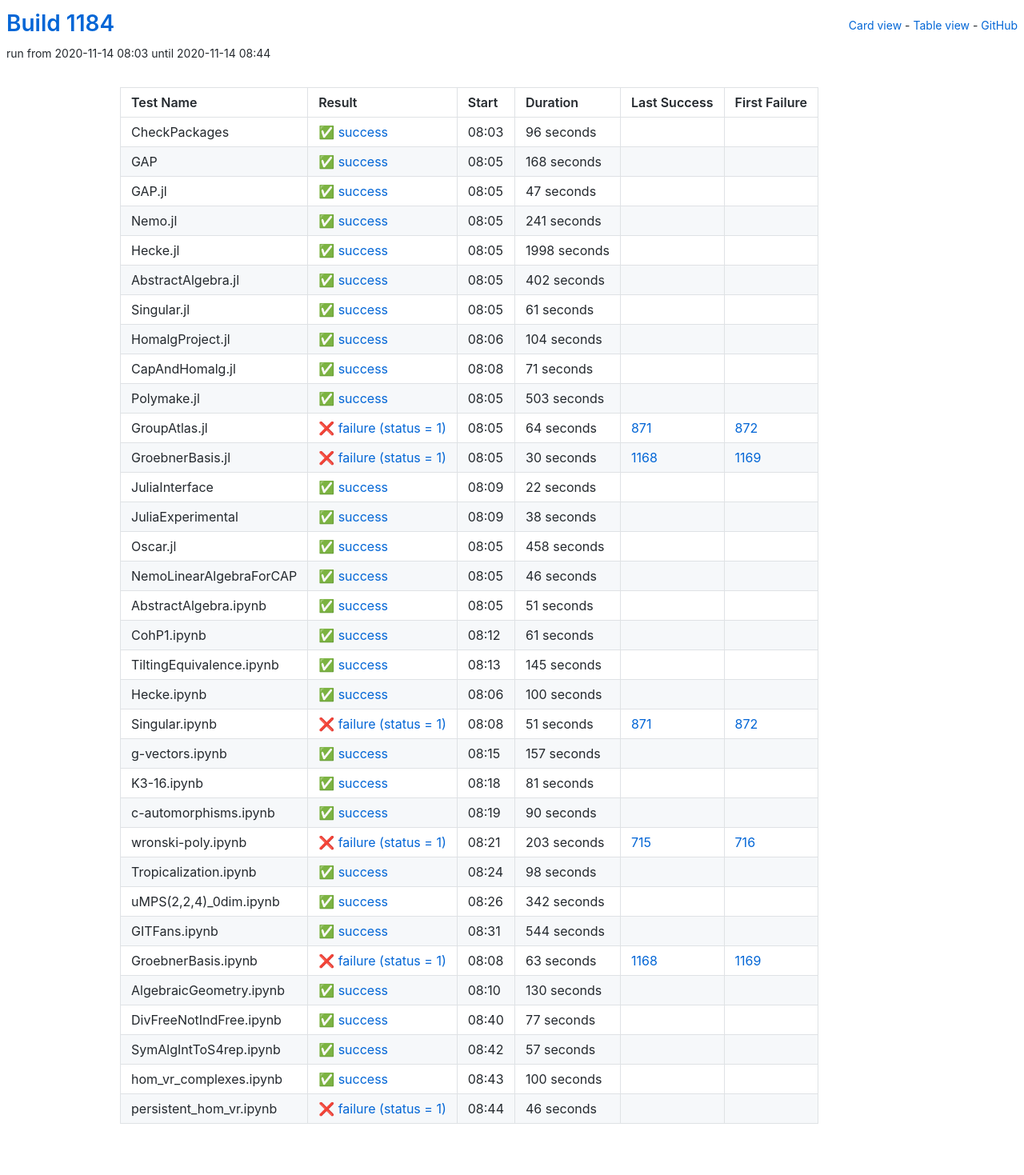
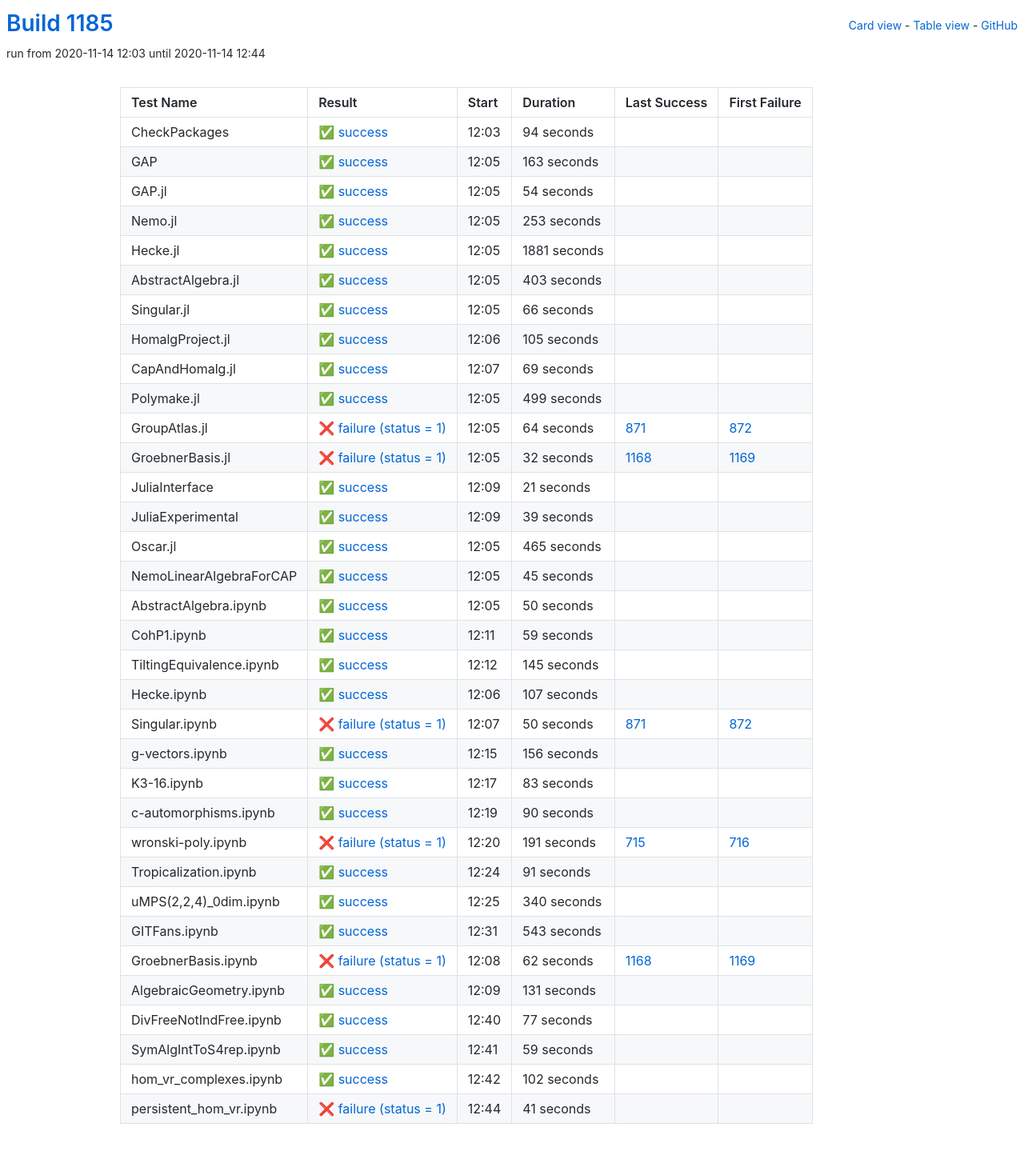
Before and after one commit to oscar-system/oscar-ci-status-stable, a Jekyll site: the page built from table.html, in a window 1280 px wide. Shown: the whole page at 80% size. Built offline with Jekyll 4.4.1, drawn with Linux system fonts in a browser that asks for light colours.

Commit message:
Build #1185

```diff
--- a/_data/ci.yml
+++ b/_data/ci.yml
@@ -1,6 +1,6 @@
 ---
-build: 1184
-build_url: https://oscarci.mathematik.uni-kl.de/job/oscar-stable/1184/
+build: 1185
+build_url: https://oscarci.mathematik.uni-kl.de/job/oscar-stable/1185/
 job: oscar-stable
 organization: oscar-system
 repo: oscar-ci-status-stable
@@ -8,128 +8,128 @@ repourl: https://github.com/oscar-system/oscar-ci-status-stable
 tests:
 - name: CheckPackages
   id: checkpackages
-  log: https://oscarci.mathematik.uni-kl.de/job/oscar-stable/1184/artifact/logs/build-1184/CheckPackages.log
-  start: 2020-11-14 08:03
+  log: https://oscarci.mathematik.uni-kl.de/job/oscar-stable/1185/artifact/logs/build-1185/CheckPackages.log
+  start: 2020-11-14 12:03
   success: true
   exitcode: 0
   status: success
-  duration: 96
+  duration: 94
   last_success: false
   last_success_url:
   first_failure: false
   first_failure_url:
 - name: GAP
   id: gap
-  log: https://oscarci.mathematik.uni-kl.de/job/oscar-stable/1184/artifact/logs/build-1184/GAP.log
-  start: 2020-11-14 08:05
+  log: https://oscarci.mathematik.uni-kl.de/job/oscar-stable/1185/artifact/logs/build-1185/GAP.log
+  start: 2020-11-14 12:05
   success: true
   exitcode: 0
   status: success
-  duration: 168
+  duration: 163
   last_success: false
   last_success_url:
   first_failure: false
   first_failure_url:
 - name: GAP.jl
   id: gap-jl
-  log: https://oscarci.mathematik.uni-kl.de/job/oscar-stable/1184/artifact/logs/build-1184/GAP.jl.log
-  start: 2020-11-14 08:05
+  log: https://oscarci.mathematik.uni-kl.de/job/oscar-stable/1185/artifact/logs/build-1185/GAP.jl.log
+  start: 2020-11-14 12:05
   success: true
   exitcode: 0
   status: success
-  duration: 47
+  duration: 54
   last_success: false
   last_success_url:
   first_failure: false
   first_failure_url:
 - name: Nemo.jl
   id: nemo-jl
-  log: https://oscarci.mathematik.uni-kl.de/job/oscar-stable/1184/artifact/logs/build-1184/Nemo.jl.log
-  start: 2020-11-14 08:05
+  log: https://oscarci.mathematik.uni-kl.de/job/oscar-stable/1185/artifact/logs/build-1185/Nemo.jl.log
+  start: 2020-11-14 12:05
   success: true
   exitcode: 0
   status: success
-  duration: 241
+  duration: 253
   last_success: false
   last_success_url:
   first_failure: false
   first_failure_url:
 - name: Hecke.jl
   id: hecke-jl
-  log: https://oscarci.mathematik.uni-kl.de/job/oscar-stable/1184/artifact/logs/build-1184/Hecke.jl.log
-  start: 2020-11-14 08:05
+  log: https://oscarci.mathematik.uni-kl.de/job/oscar-stable/1185/artifact/logs/build-1185/Hecke.jl.log
+  start: 2020-11-14 12:05
   success: true
   exitcode: 0
   status: success
-  duration: 1998
+  duration: 1881
   last_success: false
   last_success_url:
   first_failure: false
   first_failure_url:
 - name: AbstractAlgebra.jl
   id: abstractalgebra-jl
-  log: https://oscarci.mathematik.uni-kl.de/job/oscar-stable/1184/artifact/logs/build-1184/AbstractAlgebra.jl.log
-  start: 2020-11-14 08:05
+  log: https://oscarci.mathematik.uni-kl.de/job/oscar-stable/1185/artifact/logs/build-1185/AbstractAlgebra.jl.log
+  start: 2020-11-14 12:05
   success: true
   exitcode: 0
   status: success
-  duration: 402
+  duration: 403
   last_success: false
   last_success_url:
   first_failure: false
   first_failure_url:
 - name: Singular.jl
   id: singular-jl
-  log: https://oscarci.mathematik.uni-kl.de/job/oscar-stable/1184/artifact/logs/build-1184/Singular.jl.log
-  start: 2020-11-14 08:05
+  log: https://oscarci.mathematik.uni-kl.de/job/oscar-stable/1185/artifact/logs/build-1185/Singular.jl.log
+  start: 2020-11-14 12:05
   success: true
   exitcode: 0
   status: success
-  duration: 61
+  duration: 66
   last_success: false
   last_success_url:
   first_failure: false
   first_failure_url:
 - name: HomalgProject.jl
   id: homalgproject-jl
-  log: https://oscarci.mathematik.uni-kl.de/job/oscar-stable/1184/artifact/logs/build-1184/HomalgProject.jl.log
-  start: 2020-11-14 08:06
+  log: https://oscarci.mathematik.uni-kl.de/job/oscar-stable/1185/artifact/logs/build-1185/HomalgProject.jl.log
+  start: 2020-11-14 12:06
   success: true
   exitcode: 0
   status: success
-  duration: 104
+  duration: 105
   last_success: false
   last_success_url:
   first_failure: false
   first_failure_url:
 - name: CapAndHomalg.jl
   id: capandhomalg-jl
-  log: https://oscarci.mathematik.uni-kl.de/job/oscar-stable/1184/artifact/logs/build-1184/CapAndHomalg.jl.log
-  start: 2020-11-14 08:08
+  log: https://oscarci.mathematik.uni-kl.de/job/oscar-stable/1185/artifact/logs/build-1185/CapAndHomalg.jl.log
+  start: 2020-11-14 12:07
   success: true
   exitcode: 0
   status: success
-  duration: 71
+  duration: 69
   last_success: false
   last_success_url:
   first_failure: false
   first_failure_url:
 - name: Polymake.jl
   id: polymake-jl
-  log: https://oscarci.mathematik.uni-kl.de/job/oscar-stable/1184/artifact/logs/build-1184/Polymake.jl.log
-  start: 2020-11-14 08:05
+  log: https://oscarci.mathematik.uni-kl.de/job/oscar-stable/1185/artifact/logs/build-1185/Polymake.jl.log
+  start: 2020-11-14 12:05
   success: true
   exitcode: 0
   status: success
-  duration: 503
+  duration: 499
   last_success: false
   last_success_url:
   first_failure: false
   first_failure_url:
 - name: GroupAtlas.jl
   id: groupatlas-jl
-  log: https://oscarci.mathematik.uni-kl.de/job/oscar-stable/1184/artifact/logs/build-1184/GroupAtlas.jl.log
-  start: 2020-11-14 08:05
+  log: https://oscarci.mathematik.uni-kl.de/job/oscar-stable/1185/artifact/logs/build-1185/GroupAtlas.jl.log
+  start: 2020-11-14 12:05
   success: false
   exitcode: 1
   status: failure
@@ -140,92 +140,92 @@ tests:
   first_failure_url: https://oscarci.mathematik.uni-kl.de/job/oscar-stable/872/
 - name: GroebnerBasis.jl
   id: groebnerbasis-jl
-  log: https://oscarci.mathematik.uni-kl.de/job/oscar-stable/1184/artifact/logs/build-1184/GroebnerBasis.jl.log
-  start: 2020-11-14 08:05
+  log: https://oscarci.mathematik.uni-kl.de/job/oscar-stable/1185/artifact/logs/build-1185/GroebnerBasis.jl.log
+  start: 2020-11-14 12:05
   success: false
   exitcode: 1
   status: failure
-  duration: 30
+  duration: 32
   last_success: 1168
   last_success_url: https://oscarci.mathematik.uni-kl.de/job/oscar-stable/1168/
   first_failure: 1169
   first_failure_url: https://oscarci.mathematik.uni-kl.de/job/oscar-stable/1169/
 - name: JuliaInterface
   id: juliainterface
-  log: https://oscarci.mathematik.uni-kl.de/job/oscar-stable/1184/artifact/logs/build-1184/JuliaInterface.log
-  start: 2020-11-14 08:09
+  log: https://oscarci.mathematik.uni-kl.de/job/oscar-stable/1185/artifact/logs/build-1185/JuliaInterface.log
+  start: 2020-11-14 12:09
   success: true
   exitcode: 0
   status: success
-  duration: 22
+  duration: 21
   last_success: false
   last_success_url:
   first_failure: false
   first_failure_url:
 - name: JuliaExperimental
   id: juliaexperimental
-  log: https://oscarci.mathematik.uni-kl.de/job/oscar-stable/1184/artifact/logs/build-1184/JuliaExperimental.log
-  start: 2020-11-14 08:09
+  log: https://oscarci.mathematik.uni-kl.de/job/oscar-stable/1185/artifact/logs/build-1185/JuliaExperimental.log
+  start: 2020-11-14 12:09
   success: true
   exitcode: 0
   status: success
-  duration: 38
+  duration: 39
   last_success: false
   last_success_url:
   first_failure: false
   first_failure_url:
 - name: Oscar.jl
   id: oscar-jl
-  log: https://oscarci.mathematik.uni-kl.de/job/oscar-stable/1184/artifact/logs/build-1184/Oscar.jl.log
-  start: 2020-11-14 08:05
+  log: https://oscarci.mathematik.uni-kl.de/job/oscar-stable/1185/artifact/logs/build-1185/Oscar.jl.log
+  start: 2020-11-14 12:05
   success: true
   exitcode: 0
   status: success
-  duration: 458
+  duration: 465
   last_success: false
   last_success_url:
   first_failure: false
   first_failure_url:
 - name: NemoLinearAlgebraForCAP
   id: nemolinearalgebraforcap
-  log: https://oscarci.mathematik.uni-kl.de/job/oscar-stable/1184/artifact/logs/build-1184/NemoLinearAlgebraForCAP.log
-  start: 2020-11-14 08:05
+  log: https://oscarci.mathematik.uni-kl.de/job/oscar-stable/1185/artifact/logs/build-1185/NemoLinearAlgebraForCAP.log
+  start: 2020-11-14 12:05
   success: true
   exitcode: 0
   status: success
-  duration: 46
+  duration: 45
   last_success: false
   last_success_url:
   first_failure: false
   first_failure_url:
 - name: AbstractAlgebra.ipynb
   id: abstractalgebra-ipynb
-  log: https://oscarci.mathematik.uni-kl.de/job/oscar-stable/1184/artifact/logs/build-1184/AbstractAlgebra.ipynb.log
-  start: 2020-11-14 08:05
+  log: https://oscarci.mathematik.uni-kl.de/job/oscar-stable/1185/artifact/logs/build-1185/AbstractAlgebra.ipynb.log
+  start: 2020-11-14 12:05
   success: true
   exitcode: 0
   status: success
-  duration: 51
+  duration: 50
   last_success: false
   last_success_url:
   first_failure: false
   first_failure_url:
 - name: CohP1.ipynb
   id: cohp1-ipynb
-  log: https://oscarci.mathematik.uni-kl.de/job/oscar-stable/1184/artifact/logs/build-1184/CohP1.ipynb.log
-  start: 2020-11-14 08:12
+  log: https://oscarci.mathematik.uni-kl.de/job/oscar-stable/1185/artifact/logs/build-1185/CohP1.ipynb.log
+  start: 2020-11-14 12:11
   success: true
   exitcode: 0
   status: success
-  duration: 61
+  duration: 59
   last_success: false
   last_success_url:
   first_failure: false
   first_failure_url:
 - name: TiltingEquivalence.ipynb
   id: tiltingequivalence-ipynb
-  log: https://oscarci.mathematik.uni-kl.de/job/oscar-stable/1184/artifact/logs/build-1184/TiltingEquivalence.ipynb.log
-  start: 2020-11-14 08:13
+  log: https://oscarci.mathematik.uni-kl.de/job/oscar-stable/1185/artifact/logs/build-1185/TiltingEquivalence.ipynb.log
+  start: 2020-11-14 12:12
   success: true
   exitcode: 0
   status: success
@@ -236,56 +236,56 @@ tests:
   first_failure_url:
 - name: Hecke.ipynb
   id: hecke-ipynb
-  log: https://oscarci.mathematik.uni-kl.de/job/oscar-stable/1184/artifact/logs/build-1184/Hecke.ipynb.log
-  start: 2020-11-14 08:06
+  log: https://oscarci.mathematik.uni-kl.de/job/oscar-stable/1185/artifact/logs/build-1185/Hecke.ipynb.log
+  start: 2020-11-14 12:06
   success: true
   exitcode: 0
   status: success
-  duration: 100
+  duration: 107
   last_success: false
   last_success_url:
   first_failure: false
   first_failure_url:
 - name: Singular.ipynb
   id: singular-ipynb
-  log: https://oscarci.mathematik.uni-kl.de/job/oscar-stable/1184/artifact/logs/build-1184/Singular.ipynb.log
-  start: 2020-11-14 08:08
+  log: https://oscarci.mathematik.uni-kl.de/job/oscar-stable/1185/artifact/logs/build-1185/Singular.ipynb.log
+  start: 2020-11-14 12:07
   success: false
   exitcode: 1
   status: failure
-  duration: 51
+  duration: 50
   last_success: 871
   last_success_url: https://oscarci.mathematik.uni-kl.de/job/oscar-stable/871/
   first_failure: 872
   first_failure_url: https://oscarci.mathematik.uni-kl.de/job/oscar-stable/872/
 - name: g-vectors.ipynb
   id: g-vectors-ipynb
-  log: https://oscarci.mathematik.uni-kl.de/job/oscar-stable/1184/artifact/logs/build-1184/g-vectors.ipynb.log
-  start: 2020-11-14 08:15
+  log: https://oscarci.mathematik.uni-kl.de/job/oscar-stable/1185/artifact/logs/build-1185/g-vectors.ipynb.log
+  start: 2020-11-14 12:15
   success: true
   exitcode: 0
   status: success
-  duration: 157
+  duration: 156
   last_success: false
   last_success_url:
   first_failure: false
   first_failure_url:
 - name: K3-16.ipynb
   id: k3-16-ipynb
-  log: https://oscarci.mathematik.uni-kl.de/job/oscar-stable/1184/artifact/logs/build-1184/K3-16.ipynb.log
-  start: 2020-11-14 08:18
+  log: https://oscarci.mathematik.uni-kl.de/job/oscar-stable/1185/artifact/logs/build-1185/K3-16.ipynb.log
+  start: 2020-11-14 12:17
   success: true
   exitcode: 0
   status: success
-  duration: 81
+  duration: 83
   last_success: false
   last_success_url:
   first_failure: false
   first_failure_url:
 - name: c-automorphisms.ipynb
   id: c-automorphisms-ipynb
-  log: https://oscarci.mathematik.uni-kl.de/job/oscar-stable/1184/artifact/logs/build-1184/c-automorphisms.ipynb.log
-  start: 2020-11-14 08:19
+  log: https://oscarci.mathematik.uni-kl.de/job/oscar-stable/1185/artifact/logs/build-1185/c-automorphisms.ipynb.log
+  start: 2020-11-14 12:19
   success: true
   exitcode: 0
   status: success
@@ -296,80 +296,80 @@ tests:
   first_failure_url:
 - name: wronski-poly.ipynb
   id: wronski-poly-ipynb
-  log: https://oscarci.mathematik.uni-kl.de/job/oscar-stable/1184/artifact/logs/build-1184/wronski-poly.ipynb.log
-  start: 2020-11-14 08:21
+  log: https://oscarci.mathematik.uni-kl.de/job/oscar-stable/1185/artifact/logs/build-1185/wronski-poly.ipynb.log
+  start: 2020-11-14 12:20
   success: false
   exitcode: 1
   status: failure
-  duration: 203
+  duration: 191
   last_success: 715
   last_success_url: https://oscarci.mathematik.uni-kl.de/job/oscar-stable/715/
   first_failure: 716
   first_failure_url: https://oscarci.mathematik.uni-kl.de/job/oscar-stable/716/
 - name: Tropicalization.ipynb
   id: tropicalization-ipynb
-  log: https://oscarci.mathematik.uni-kl.de/job/oscar-stable/1184/artifact/logs/build-1184/Tropicalization.ipynb.log
-  start: 2020-11-14 08:24
+  log: https://oscarci.mathematik.uni-kl.de/job/oscar-stable/1185/artifact/logs/build-1185/Tropicalization.ipynb.log
+  start: 2020-11-14 12:24
   success: true
   exitcode: 0
   status: success
-  duration: 98
+  duration: 91
   last_success: false
   last_success_url:
   first_failure: false
   first_failure_url:
 - name: uMPS(2,2,4)_0dim.ipynb
   id: umps-2-2-4-0dim-ipynb
-  log: https://oscarci.mathematik.uni-kl.de/job/oscar-stable/1184/artifact/logs/build-1184/uMPS-2-2-4-_0dim.ipynb.log
-  start: 2020-11-14 08:26
+  log: https://oscarci.mathematik.uni-kl.de/job/oscar-stable/1185/artifact/logs/build-1185/uMPS-2-2-4-_0dim.ipynb.log
+  start: 2020-11-14 12:25
   success: true
   exitcode: 0
   status: success
-  duration: 342
+  duration: 340
   last_success: false
   last_success_url:
   first_failure: false
   first_failure_url:
 - name: GITFans.ipynb
   id: gitfans-ipynb
-  log: https://oscarci.mathematik.uni-kl.de/job/oscar-stable/1184/artifact/logs/build-1184/GITFans.ipynb.log
-  start: 2020-11-14 08:31
+  log: https://oscarci.mathematik.uni-kl.de/job/oscar-stable/1185/artifact/logs/build-1185/GITFans.ipynb.log
+  start: 2020-11-14 12:31
   success: true
   exitcode: 0
   status: success
-  duration: 544
+  duration: 543
   last_success: false
   last_success_url:
   first_failure: false
   first_failure_url:
 - name: GroebnerBasis.ipynb
   id: groebnerbasis-ipynb
-  log: https://oscarci.mathematik.uni-kl.de/job/oscar-stable/1184/artifact/logs/build-1184/GroebnerBasis.ipynb.log
-  start: 2020-11-14 08:08
+  log: https://oscarci.mathematik.uni-kl.de/job/oscar-stable/1185/artifact/logs/build-1185/GroebnerBasis.ipynb.log
+  start: 2020-11-14 12:08
   success: false
   exitcode: 1
   status: failure
-  duration: 63
+  duration: 62
   last_success: 1168
   last_success_url: https://oscarci.mathematik.uni-kl.de/job/oscar-stable/1168/
   first_failure: 1169
   first_failure_url: https://oscarci.mathematik.uni-kl.de/job/oscar-stable/1169/
 - name: AlgebraicGeometry.ipynb
   id: algebraicgeometry-ipynb
-  log: https://oscarci.mathematik.uni-kl.de/job/oscar-stable/1184/artifact/logs/build-1184/AlgebraicGeometry.ipynb.log
-  start: 2020-11-14 08:10
+  log: https://oscarci.mathematik.uni-kl.de/job/oscar-stable/1185/artifact/logs/build-1185/AlgebraicGeometry.ipynb.log
+  start: 2020-11-14 12:09
   success: true
   exitcode: 0
   status: success
-  duration: 130
+  duration: 131
   last_success: false
   last_success_url:
   first_failure: false
   first_failure_url:
 - name: DivFreeNotIndFree.ipynb
   id: divfreenotindfree-ipynb
-  log: https://oscarci.mathematik.uni-kl.de/job/oscar-stable/1184/artifact/logs/build-1184/DivFreeNotIndFree.ipynb.log
-  start: 2020-11-14 08:40
+  log: https://oscarci.mathematik.uni-kl.de/job/oscar-stable/1185/artifact/logs/build-1185/DivFreeNotIndFree.ipynb.log
+  start: 2020-11-14 12:40
   success: true
   exitcode: 0
   status: success
@@ -380,36 +380,36 @@ tests:
   first_failure_url:
 - name: SymAlgIntToS4rep.ipynb
   id: symalginttos4rep-ipynb
-  log: https://oscarci.mathematik.uni-kl.de/job/oscar-stable/1184/artifact/logs/build-1184/SymAlgIntToS4rep.ipynb.log
-  start: 2020-11-14 08:42
+  log: https://oscarci.mathematik.uni-kl.de/job/oscar-stable/1185/artifact/logs/build-1185/SymAlgIntToS4rep.ipynb.log
+  start: 2020-11-14 12:41
   success: true
   exitcode: 0
   status: success
-  duration: 57
+  duration: 59
   last_success: false
   last_success_url:
   first_failure: false
   first_failure_url:
 - name: hom_vr_complexes.ipynb
   id: hom-vr-complexes-ipynb
-  log: https://oscarci.mathematik.uni-kl.de/job/oscar-stable/1184/artifact/logs/build-1184/hom_vr_complexes.ipynb.log
-  start: 2020-11-14 08:43
+  log: https://oscarci.mathematik.uni-kl.de/job/oscar-stable/1185/artifact/logs/build-1185/hom_vr_complexes.ipynb.log
+  start: 2020-11-14 12:42
   success: true
   exitcode: 0
   status: success
-  duration: 100
+  duration: 102
   last_success: false
   last_success_url:
   first_failure: false
   first_failure_url:
 - name: persistent_hom_vr.ipynb
   id: persistent-hom-vr-ipynb
-  log: https://oscarci.mathematik.uni-kl.de/job/oscar-stable/1184/artifact/logs/build-1184/persistent_hom_vr.ipynb.log
-  start: 2020-11-14 08:44
+  log: https://oscarci.mathematik.uni-kl.de/job/oscar-stable/1185/artifact/logs/build-1185/persistent_hom_vr.ipynb.log
+  start: 2020-11-14 12:44
   success: false
   exitcode: 1
   status: failure
-  duration: 46
+  duration: 41
   last_success: false
   last_success_url:
   first_failure: false
```
Also changed, not shown: README.md.
